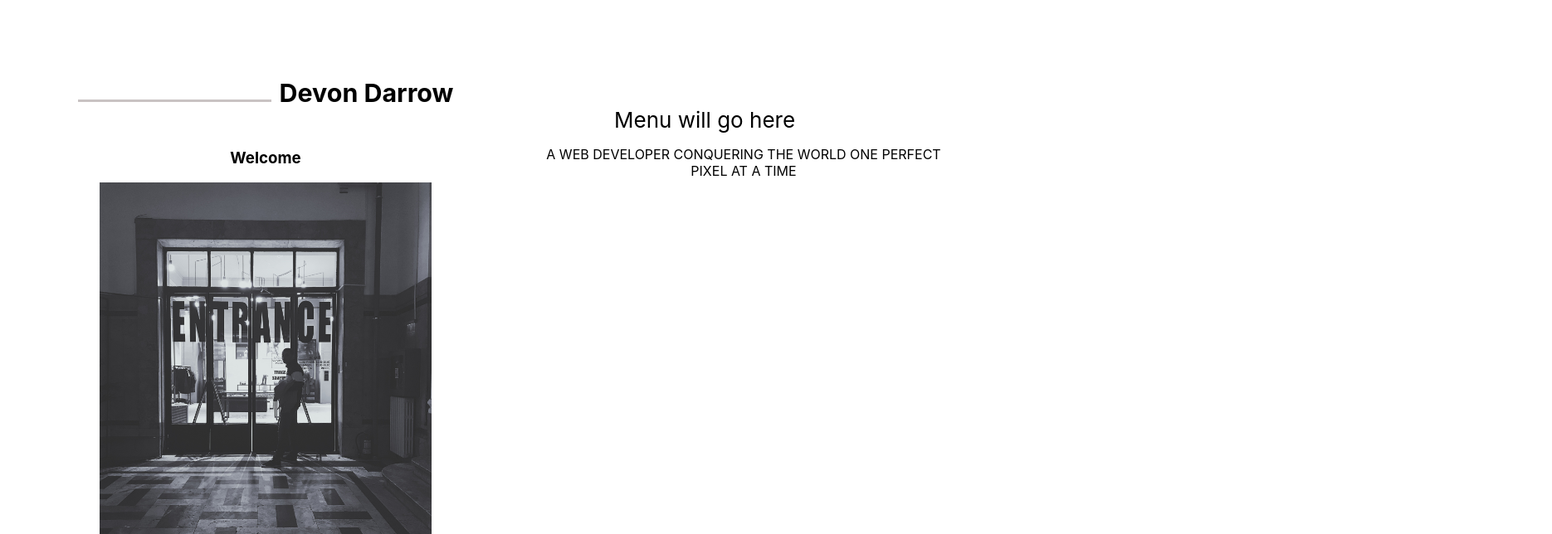
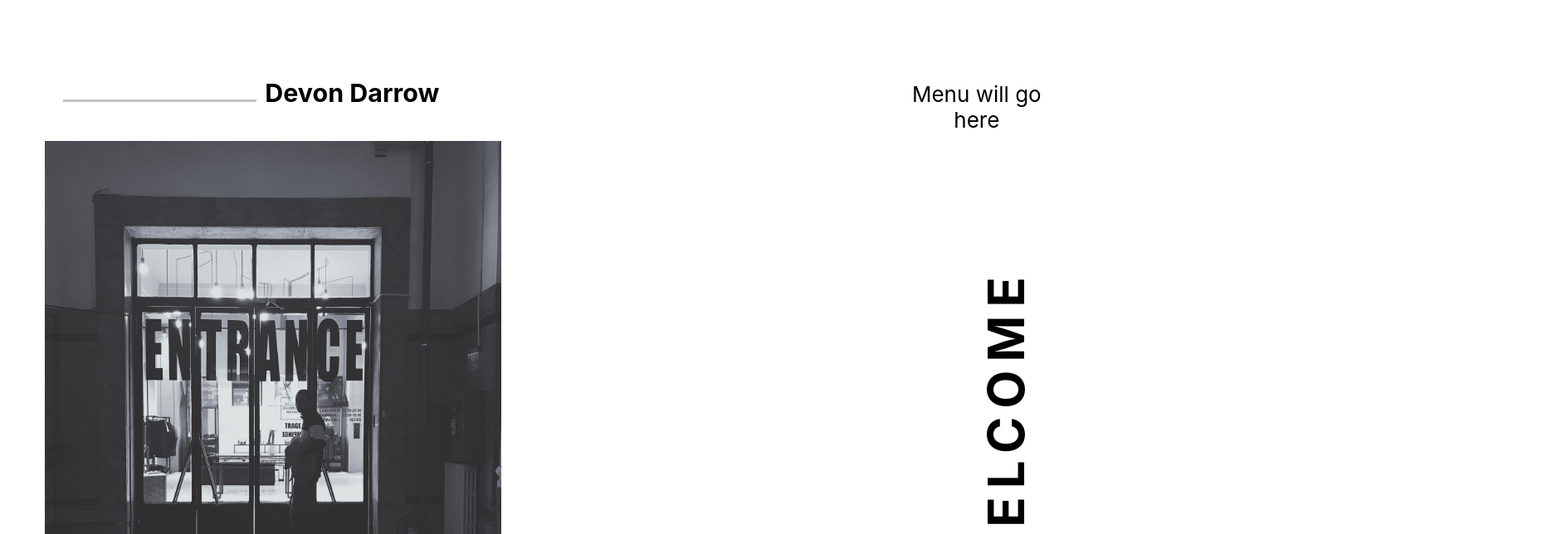
Before and after one commit to DDarrow123/New_Website_2022, a React (Create React App) app: page / in a window 1280 px wide. Shown: the top 644 px of the page at 83% size, 1870 px wide, since content can reach past the window. Built offline with nearby package versions, Linux system fonts and the light colour scheme.

Commit message:
built welcome animation

```diff
--- a/src/assets/App.scss
+++ b/src/assets/App.scss
@@ -12,7 +12,7 @@
   font-size: calc(10px + 2vmin);
   color: black;
   .menu {
-    margin-left: 100px;
+    margin-left: 18em;
   }
 }
 
@@ -27,23 +27,32 @@
 .welcome-container {
   display: flex;
   flex-direction: row;
-}
-
-.welcome-title {
-  width: 50%;
-  .welcome-image {
-    height: 500px;
-    width: 400px;
+  .welcome-title {
+    width: 50%;
+    .welcome-image {
+      height: 750px;
+      width: 550px;
+      margin: 10px 0 50px 40px;
+    }
+  }
+  .tag-line {
+    width: 20%;
+    text-align: left;
+    display: flex;
+    flex-direction: column;
+    justify-content: flex-end;
+    margin: 0 0 50px 30px;
   }
 }
 
-.tag-line {
-  width: 40%;
+.welcome-sidebar {
+  font-size: 60px;
+  letter-spacing: 10px;
+  // display: flex;
+  // flex-direction: column;
+  // justify-content: flex-end;
+  // transform: translate(180deg);
 }
-
-/* .App-link {
-  color: #61dafb;
-} */
 
 /* @keyframes App-logo-spin {
   from {
--- a/src/containers/WelcomePage.js
+++ b/src/containers/WelcomePage.js
@@ -6,23 +6,27 @@ import { TweenMax, Elastic, TweenLite, TimelineLite, CSSPlugin } from "gsap";
 class WelcomePage extends Component {
   constructor(props) {
     super(props);
-    // this.myElement = null;
+    this.myElement = null;
+    // this.myTween = TimelineLite({ paused: true });
   }
 
-  // componentDidMount() {
-  //   this.myTween = TweenLite.to(this.myElement, 1, {
-  //     x: 100,
-  //     y: 100
-  //   });
-  // }
+  componentDidMount() {
+    this.myTween = TweenLite.to(this.myElement, 3, {
+      rotation: -90,
+      transformOrigin: "right 15%"
+      // x: 200
+      // y: 200
+    });
+    // .to(this.myElement, 0.5, {x: 100})
+    // .to(this.myElement, 0.5, {y: 100, rotation: 180})
+    // .play();
+  }
   render() {
     return (
       <>
         <div className="welcome-container">
           <div className="welcome-title">
-            <h3>Welcome</h3>
             <img
-              // ref={div => (this.myElement = div)}
               className="welcome-image"
               src={filler_img}
               alt="flower image"
@@ -31,6 +35,9 @@ class WelcomePage extends Component {
           <p className="tag-line">
             A WEB DEVELOPER CONQUERING THE WORLD ONE PERFECT PIXEL AT A TIME
           </p>
+          <h3 ref={div => (this.myElement = div)} className="welcome-sidebar">
+            WELCOME
+          </h3>
         </div>
       </>
     );
```
